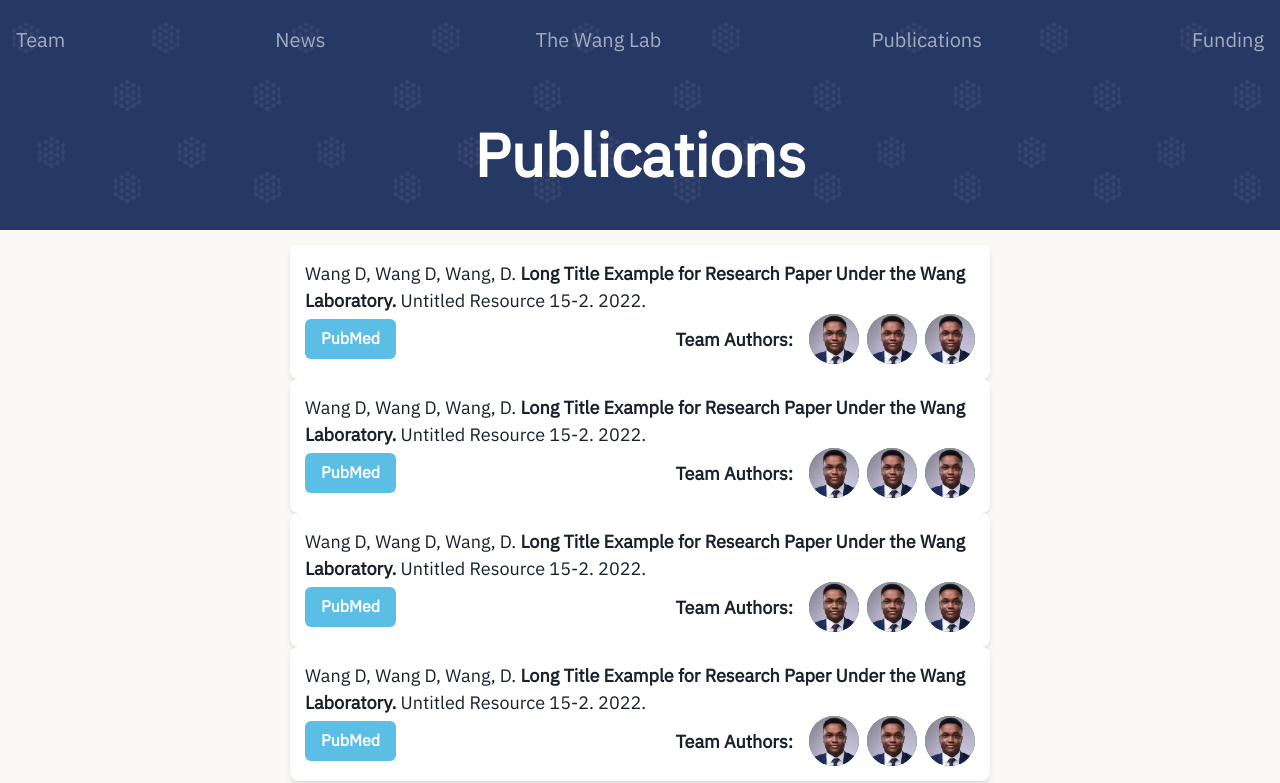
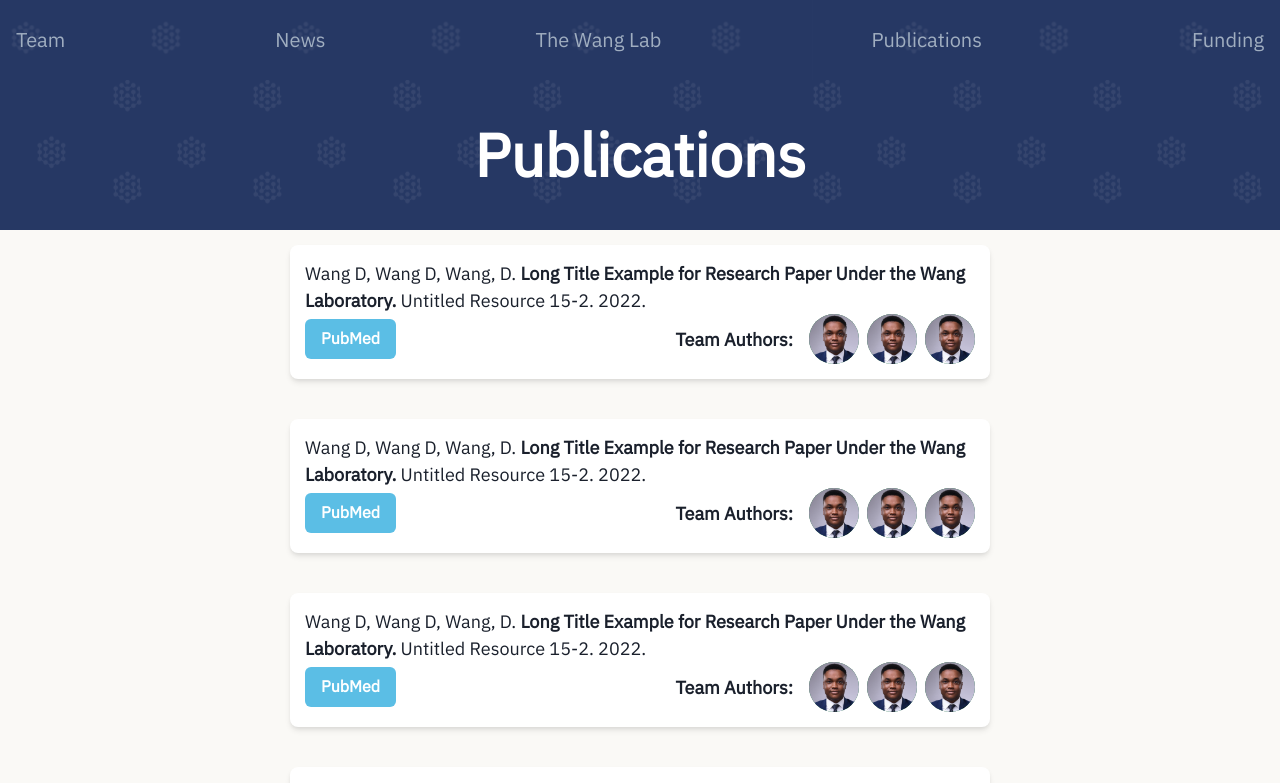
Before and after one commit to ganning127/uncw-wang-lab, a Next.js app: page /publications in a window 1280 px wide. Shown: the top 783 px of the page. Built offline with nearby package versions, Linux system fonts and the light colour scheme.

Commit message:
Final Pub Format (Hopefully)

```diff
--- a/pages/publications.js
+++ b/pages/publications.js
@@ -24,7 +24,7 @@ export default function Publications() {
       <Banner>Publications</Banner>
 
       <Container maxW="container.xl" p={15}>
-        <SimpleGrid columns={{ base: 1, md: 1, md: 1 }}>
+        <SimpleGrid columns={{ base: 1, md: 1, md: 1 }} spacing={10}>
           <PubsCard
             names="Wang D, Wang D, Wang, D"
             title="Long Title Example for Research Paper Under the Wang Laboratory"
```
